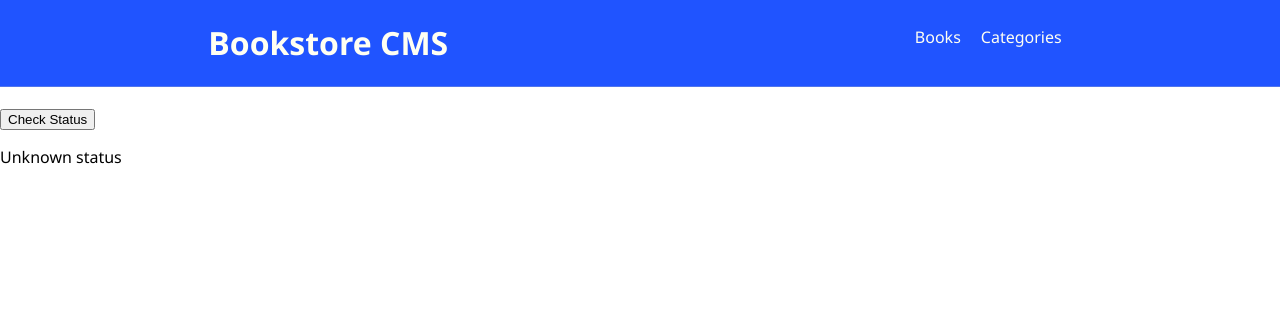
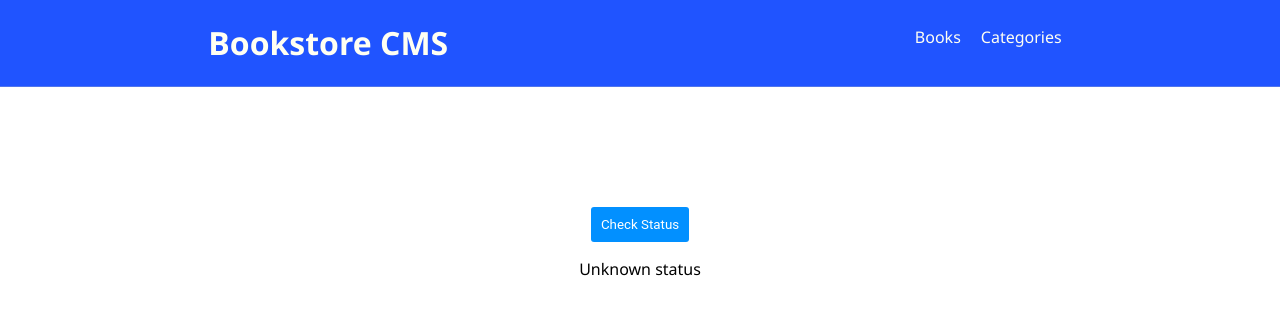
Before and after one commit to HSMathebula/Bookstore, a React (Create React App) app: page /Categories in a window 1280 px wide. Shown: the top 314 px of the page. Built offline with nearby package versions, Linux system fonts and the light colour scheme.

Commit message:
Add categories styling and navlinks

```diff
--- a/src/components/Categories.js
+++ b/src/components/Categories.js
@@ -1,13 +1,35 @@
 import React from 'react';
 import { useDispatch, useSelector } from 'react-redux';
 import { checkStatus } from '../redux/categories/categories';
+
+const divStyle = {
+  textAlign: 'center',
+  marginTop: '120px',
+};
+
+const buttonStyle = {
+  fontFamily: 'Roboto, sans-serif',
+  backgroundColor: '#0290ff',
+  color: '#fff',
+  border: 'none',
+  outline: 'none',
+  padding: '10px',
+  borderRadius: '3px',
+  cursor: 'pointer',
+};
 
 function Categories() {
   const status = useSelector((state) => state.categoriesReducers);
   const dispatch = useDispatch();
   return (
-    <div>
-      <button type="button" onClick={() => { dispatch(checkStatus()); }}>Check Status</button>
+    <div style={divStyle}>
+      <button
+        type="button"
+        style={buttonStyle}
+        onClick={() => { dispatch(checkStatus()); }}
+      >
+        Check Status
+      </button>
       <p>{status}</p>
     </div>
   );
--- a/src/components/Form.js
+++ b/src/components/Form.js
@@ -32,12 +32,14 @@ function Form() {
   const dispatch = useDispatch();
   return (
     <form>
+      <h2>ADD NEW BOOK</h2>
       <input type="text" placeholder="Title" value={title} onChange={(e) => handleTitleInput(e)} />
       <input type="text" placeholder="Author" value={author} onChange={(e) => handleAuthorInput(e)} />
       <select value={category} onChange={(e) => handleGenreChange(e)}>
         <option value="">Select Category</option>
         <option value="Action">Action</option>
         <option value="Economy">Economy</option>
+        <option value="Economy">Motivation</option>
         <option value="Science Fiction">Science Fiction</option>
       </select>
       <button
```
Also changed, not shown: src/components/Progress.js (line endings or trailing spaces).
